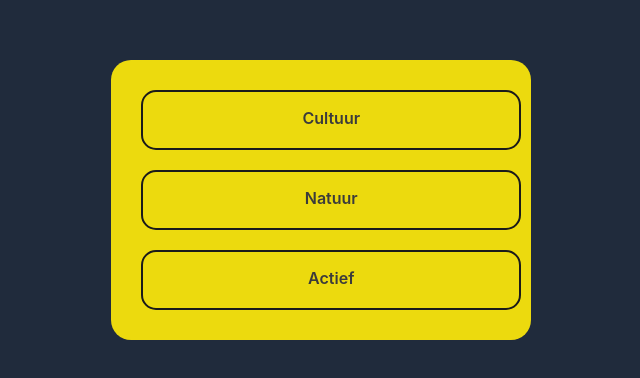
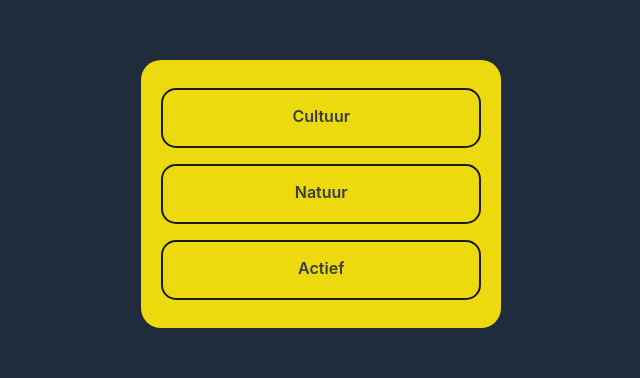
Before and after one commit to RickSchoffelmeer/jsonTest, a plain HTML site: page index.html in a window 1280 px wide. Shown: the part 264-642 px from the top of the page, without its empty margins (319-959 px from the left). Drawn offline with Linux system fonts and the light colour scheme.

Commit message:
Update style.css

```diff
--- a/css/style.css
+++ b/css/style.css
@@ -71,7 +71,8 @@ body {
   font-size: 16px;
   font-weight: 600;
   line-height: normal;
-  margin: 10px;
+  margin-top: 8px;
+  margin-bottom: 8px;
   min-height: 60px;
   min-width: 0;
   outline: none;
```
